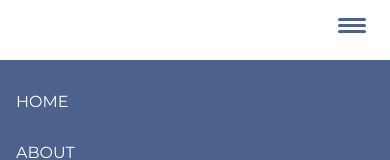
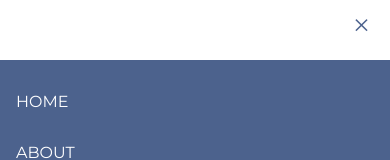
Before and after one commit to eabenojar/abeno, a Vue app: page / in a window 390 px wide. Both pictures are taken after a click on the element 352 px from the left and 25 px from the top of the page. Shown: the top 160 px of the page. Built offline with nearby package versions, Linux system fonts and the light colour scheme.

Commit message:
Added mobile nav menu

```diff
--- a/src/components/Navbar.vue
+++ b/src/components/Navbar.vue
@@ -36,8 +36,21 @@
       </ul>
     </nav>
 
-    <div class="menu-toggle" id="menu-toggle" @click="openNav()" v-if="deviceWidth <= 992">
+    <div
+      class="menu-toggle"
+      id="menu-toggle"
+      @click="openNav()"
+      v-if="deviceWidth <= 992 && !isNavOpen"
+    >
       <div class="hamburger"></div>
+    </div>
+    <div
+      class="close-menu-toggle"
+      id="close-menu-toggle"
+      @click="openNav()"
+      v-if="deviceWidth <= 992 && isNavOpen"
+    >
+      <div class="close-nav"></div>
     </div>
   </div>
 </template>
@@ -64,6 +77,7 @@ export default {
     scrollClicked(id) {
       var elmnt = document.getElementById(id);
       scrollTo(document.body, elmnt.offsetTop, 2000);
+      this.isNavOpen = !this.isNavOpen;
     },
     openNav() {
       this.isNavOpen = !this.isNavOpen;
@@ -189,6 +203,13 @@ header::after {
   right: 0.5em;
   cursor: pointer;
 }
+.close-menu-toggle {
+  position: absolute;
+  top: 0.5rem;
+  right: 1.25rem;
+  font-size: 30px;
+  cursor: pointer;
+}
 
 .hamburger,
 .hamburger::before,
@@ -220,6 +241,12 @@ header::after {
 
 .open .hamburger::after {
   transform: translateY(-3px) rotate(-90deg);
+}
+.close-nav:after {
+  display: inline-block;
+  content: "\00d7"; /* This will render the 'X' */
+  color: #4c628d;
+  height: 35px;
 }
 
 @media (min-width: 700px) {
```
